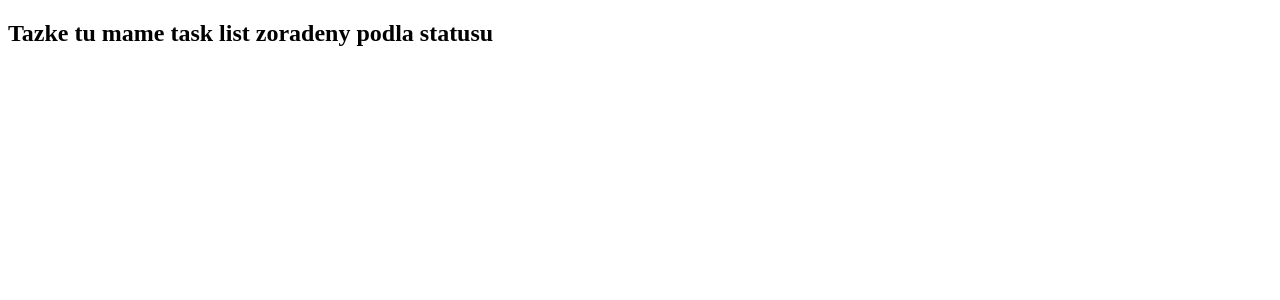
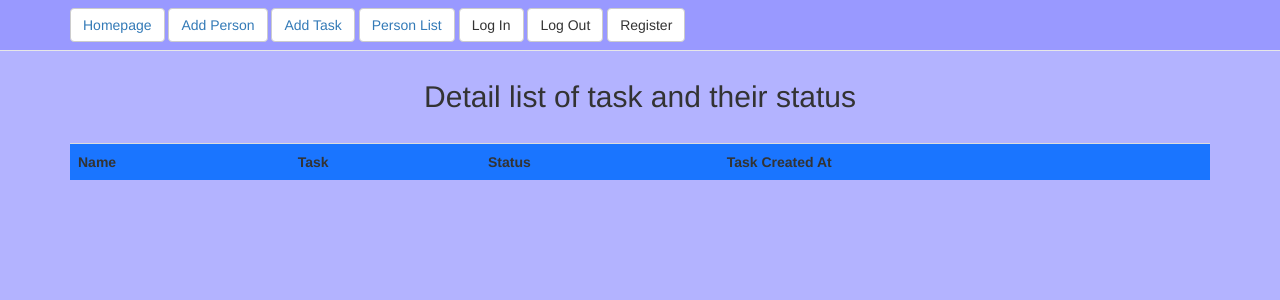
Before and after one commit to robertpaulovcak/TM, a Django app: page /tasklist/ in a window 1280 px wide. Shown: the top 300 px of the page. Run offline with Django 3.2, Linux system fonts and the light colour scheme; data that the repository does not hold is empty; some libraries are stand-ins or nearby versions.

Commit message:
added add person add task

```diff
--- a/TM/urls.py
+++ b/TM/urls.py
@@ -16,11 +16,15 @@ Including another URLconf
 from django.contrib import admin
 from django.urls import path
 
-from tm_app.views import PersonList, TaskListOrd, TaskListPer
+from tm_app.views import TaskListOrd, homepage, TaskListPerView, PersonListView, CreateTaskView, CreatePersonView
 
 urlpatterns = [
     path('admin/', admin.site.urls),
-    path('personlist/', PersonList, name='personlist'),
+    path('personlist/', PersonListView.as_view(), name='personlist'),
     path('tasklist/', TaskListOrd, name='tasklist'),
-    path('persontasklist/<int:pk>/', TaskListPer, name='persontasklist'),
+    path('persontasklist/<int:pk>/', TaskListPerView.as_view(), name='persontasklist'),
+    path('homepage/', homepage, name='homepage'),
+    path('create_task/', CreateTaskView.as_view(), name='create_task'),
+    path('create_person/', CreatePersonView.as_view(), name='create_person'),
+
 ]
--- a/tm_app/templates/base.html
+++ b/tm_app/templates/base.html
@@ -2,9 +2,27 @@
 <html lang="en">
 <head>
     <meta charset="UTF-8">
-    <title>Title</title>
+    <title>Task List</title>
+    <!-- Latest compiled and minified CSS -->
+<link rel="stylesheet" href="https://stackpath.bootstrapcdn.com/bootstrap/3.4.1/css/bootstrap.min.css" integrity="sha384-HSMxcRTRxnN+Bdg0JdbxYKrThecOKuH5zCYotlSAcp1+c8xmyTe9GYg1l9a69psu" crossorigin="anonymous">
+
 </head>
-<body>
+<body style="background:#b3b3ff">
+
+<nav class="navbar navbar-default navbar-fixed-top" style="background:#9999ff">
+  <div class="container">
+    <button type="button" class="btn btn-default navbar-btn"><a href="{% url 'tasklist' %}">Homepage</a></button>
+    <button type="button" class="btn btn-default navbar-btn"><a href="{% url 'create_person' %}">Add Person</a></button>
+    <button type="button" class="btn btn-default navbar-btn"><a href="{% url 'create_task' %}">Add Task</a></button>
+      <button type="button" class="btn btn-default navbar-btn"><a href="{% url 'personlist' %}">Person List</a></button>
+    <button type="button" class="btn btn-default navbar-btn">Log In</button>
+      <button type="button" class="btn btn-default navbar-btn">Log Out</button>
+      <button type="button" class="btn btn-default navbar-btn">Register</button>
+  </div>
+</nav>
+
+<br><br><br>
+{% block body %}{% endblock body %}
 
 </body>
 </html>
--- a/tm_app/templates/tasklist.html
+++ b/tm_app/templates/tasklist.html
@@ -1,19 +1,26 @@
-<!DOCTYPE html>
-<html lang="en">
-<head>
-    <meta charset="UTF-8">
-    <title>Task List</title>
-</head>
-<body>
+{% extends "base.html" %}
 
-<h2>Tazke tu mame task list zoradeny podla statusu</h2>
+{% block body %}
 
-{% for task in task_ord %}
-<ol>
-     {{ task.person.name }} {{ task.task_name }} {{ task.status }}
-</ol>
+<div class="container">
+    <h2 style="text-align: center">Detail list of task and their status</h2><br>
 
+<table class="table table-striped">
+    <tr style="background:#1a75ff">
+        <th>Name</th>
+        <th>Task</th>
+        <th>Status</th>
+        <th>Task Created At</th>
+    </tr>
+    {% for task in task_ord %}
+    <tr style="background:#80b3ff">
+        <th><a href="{% url 'persontasklist' task.id %}">{{ task.person.name }}</a></th>
+        <th>{{ task.task_name }}</th>
+        <th>{{ task.status }}</th>
+        <th>{{ task.created_at }}</th>
+    </tr>
+    {% endfor %}
+</table>
+</div>
 
-{% endfor %}
-</body>
-</html>
+{% endblock body %}
--- a/tm_app/views.py
+++ b/tm_app/views.py
@@ -1,31 +1,87 @@
 # Create your views here.
 
-from django.shortcuts import render
+from django.shortcuts import render, redirect, resolve_url
+from django.views import View
+from django.views.generic import CreateView
+
+from tm_app.forms import TaskForm, PersonForm
 from tm_app.models import Person, Task
 
 #Createyourviewshere.
 
 from django.template.response import TemplateResponse
 
-def PersonList(request):
-    person = Person.objects.all()
-    context = {
-        'person': person,
-    }
-    return TemplateResponse(request, 'personlist.html', context=context)
+
+
+# def PersonList(request):
+#     person = Person.objects.all()
+#     context = {
+#         'person': person,
+#     }
+#     return TemplateResponse(request, 'personlist.html', context=context)
+
+class PersonListView(View):
+
+    def get(self, request, *args, **kwargs):
+        person = Person.objects.all()
+        context = {
+            'person': person,
+        }
+        return TemplateResponse(request, 'personlist.html', context=context)
+
 
 def TaskListOrd(request):
-    task_ord = Task.objects.order_by('-status')
+    task_ord = Task.objects.order_by('status')
+    #name = Person.objects.filter(name=)
     context = {
         'task_ord': task_ord,
+        #'name': name
     }
     return TemplateResponse(request, 'tasklist.html', context=context)
 
-def TaskListPer(request, pk):
-    list_per = Person.objects.get(id=pk)
-    list_ord = Task.objects.order_by('-status')
+# def TaskListPer(request, pk):
+#     list_per = Person.objects.get(id=pk)
+#     list_ord = Task.objects.order_by('-status')
+#     context = {
+#         'list_per': list_per,
+#         'list_ord': list_ord,
+#     }
+#     return TemplateResponse(request, 'persontasklist.html', context=context)
+
+class TaskListPerView(View):
+
+    def get(self, request, pk, *args, **kwargs):
+        list_per = Person.objects.get(id=pk)
+        list_ord = Task.objects.order_by('-status')
+        context = {
+            'list_per': list_per,
+            'list_ord': list_ord,
+        }
+        return TemplateResponse(request, 'persontasklist.html', context=context)
+
+def homepage(request):
+    tasklist = Task.objects.order_by('-status')
+    #person_name = Task.person()
     context = {
-        'list_per': list_per,
-        'list_ord': list_ord,
+        'tasklist': tasklist,
+        #'pername': person_name,
     }
-    return TemplateResponse(request, 'persontasklist.html', context=context)
+
+    return TemplateResponse(request, 'homepage.html', context=context)
+
+class CreateTaskView(CreateView):
+    template_name = 'create_task.html'
+    form_class = TaskForm
+    model = Task
+
+    def get_success_url(self):
+        return resolve_url('itemlist', pk=self.object.id)
+
+
+class CreatePersonView(CreateView):
+    template_name = 'create_person.html'
+    form_class = PersonForm
+    model = Person
+
+    def get_success_url(self):
+        return resolve_url('tasklist', pk=self.object.id)
```
Also changed, not shown: tm_app/forms.py (added, +14 -0 lines), tm_app/templates/create_person.html (added, +11 -0 lines), tm_app/templates/create_task.html (added, +11 -0 lines), tm_app/templates/login.html (added, +10 -0 lines), tm_app/templates/personlist.html (+19 -15 lines), tm_app/templates/persontasklist.html (+22 -16 lines), tm_app/templates/homepage.html (added).
